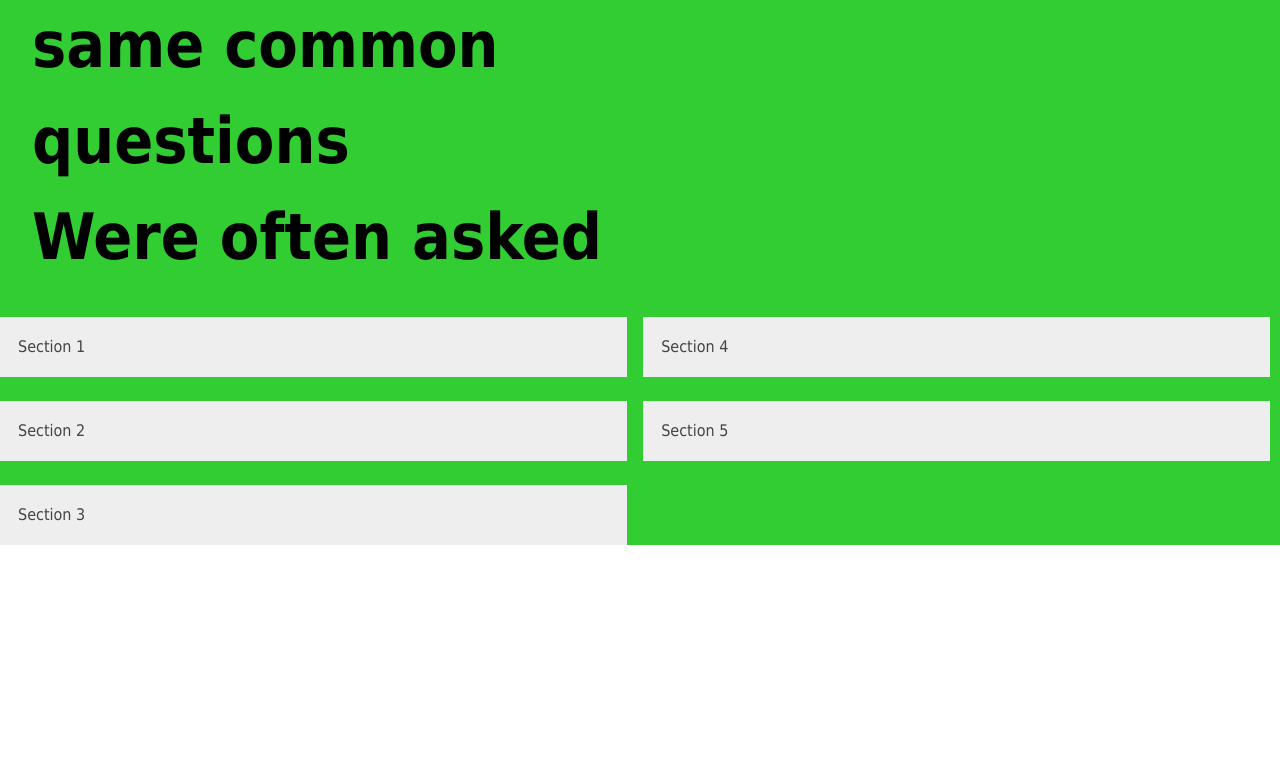
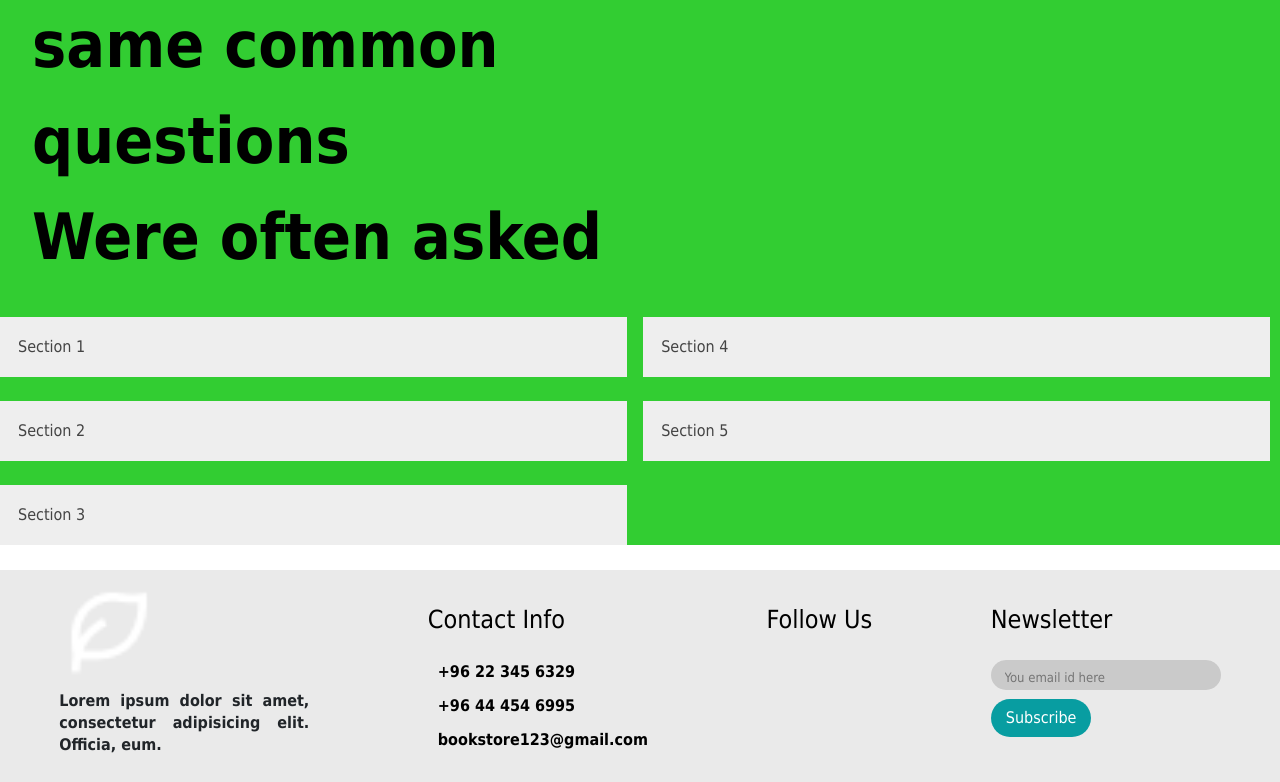
Before and after one commit to uthayakumar-Abiram/Assignment-3, a plain HTML site: page index.html in a window 1280 px wide. Shown: the part 3403-4185 px from the top of the page. Before the commit the page ends 3948 px from the top, so only its background shows below. Drawn offline with Linux system fonts and the light colour scheme.

Commit message:
4th commit

```diff
--- a/index.html
+++ b/index.html
@@ -372,9 +372,52 @@
         </div>
     </div>
 </section>
+<br>
  <div class="section_6"></div>
 <div class="section_7"></div>
-<div class="section_8"></div>
+<div class="section_8"><footer>
+    <div class="footer_main">
+
+      <div class="tag">
+        <img src="img/favicon.png">
+        <p>
+         Lorem ipsum dolor sit amet, consectetur adipisicing elit. Officia, eum.
+
+
+        </p>
+
+      </div>
+
+      <div class="tag">
+        <h1>Contact Info</h1>
+        <a href="#"><i class="fa-solid fa-phone"></i>+96 22 345 6329</a>
+        <a href="#"><i class="fa-solid fa-phone"></i>+96 44 454 6995</a>
+        <a href="#"><i class="fa-solid fa-envelope"></i>bookstore123@gmail.com</a>
+
+      </div>
+
+      <div class="tag">
+        <h1>Follow Us</h1>
+        <div class="social_link">
+          <i class="fa-brands fa-facebook-f"></i>
+          <i class="fa-brands fa-instagram"></i>
+          <i class="fa-brands fa-twitter"></i>
+          <i class="fa-brands fa-linkedin-in"></i>
+        </div>
+
+      </div>
+
+      <div class="tag">
+        <h1>Newsletter</h1>
+        <div class="search_bar">
+          <input type="text" placeholder="You email id here">
+          <button type="submit">Subscribe</button>
+        </div>
+      </div>
+
+    </div>
+
+  </footer></div>
 </section>
     <script src="./bootstrap/js/bootstrap.bundle.js"></script>
     <script src="script.js"></script>
--- a/styles.css
+++ b/styles.css
@@ -517,3 +517,123 @@ header{
     padding-left: 2rem;
     font-size: 4rem;
   }
+
+
+
+footer{
+    width: 100%;
+    background: #eaeaea;
+}
+
+footer .footer_main{
+    width: 100%;
+    display: flex;
+    justify-content: space-around;
+}
+
+footer .footer_main .tag{
+    margin: 10px 0;
+}
+
+footer .footer_main .tag img{
+    width: 100px;
+    margin-bottom: 10px;
+}
+
+footer .footer_main .tag p{
+    width: 250px;
+    line-height: 22px;
+    text-align: justify;
+}
+
+footer .footer_main .tag h1{
+    font-size: 25px;
+    margin: 25px 0;
+    color: #000;
+}
+
+footer .footer_main .tag a{
+    display: block;
+    color: black;
+    text-decoration: none;
+    margin: 10px 0;
+}
+
+footer .footer_main .tag i{
+    margin-right: 10px;
+}
+
+footer .footer_main .tag .social_link i{
+    margin: 0 5px;
+}
+
+footer .footer_main .tag .search_bar{
+    width: 230px;
+    height: 30px;
+    background: rgba(202,202,202);
+    border-radius: 25px;
+}
+
+footer .footer_main .tag .search_bar input{
+    width: 200px;
+    padding: 2px 0;
+    position: relative;
+    top: 17%;
+    left: 6%;
+    border: none;
+    outline: none;
+    font-size: 13px;
+    background: none;
+}
+
+footer .footer_main .tag .search_bar button{
+    padding: 7px 15px;
+    background: #089da1;
+    border: none;
+    margin-top: 15px;
+    border-radius: 25px;
+    color: #fff;
+    cursor: pointer;
+}
+
+footer .end{
+    display: flex;
+    align-items: center;
+    justify-content: center;
+    padding: 15px;
+    color: #000;
+}
+
+footer .end span{
+    color: #089da1;
+    margin-left: 10px;
+}
+
+
+#end_1{
+    padding-left: 60px;
+    display: inline;
+}
+#end_2{
+    display: inline;
+    padding-left: 75%;
+}
+.thi0{
+    margin-left: 10px;
+    margin-right: 10px;
+}
+.thi1{
+float: left;
+}
+.thi2{
+float: right;
+padding-left: 100px;
+padding-top: 50px;
+}
+fieldset{
+    border:1px solid #000;
+    height: 500px;
+    width: 400px;
+    box-shadow: 7px #000;
+
+}
```
Also changed, not shown: script.js (line endings or trailing spaces).
